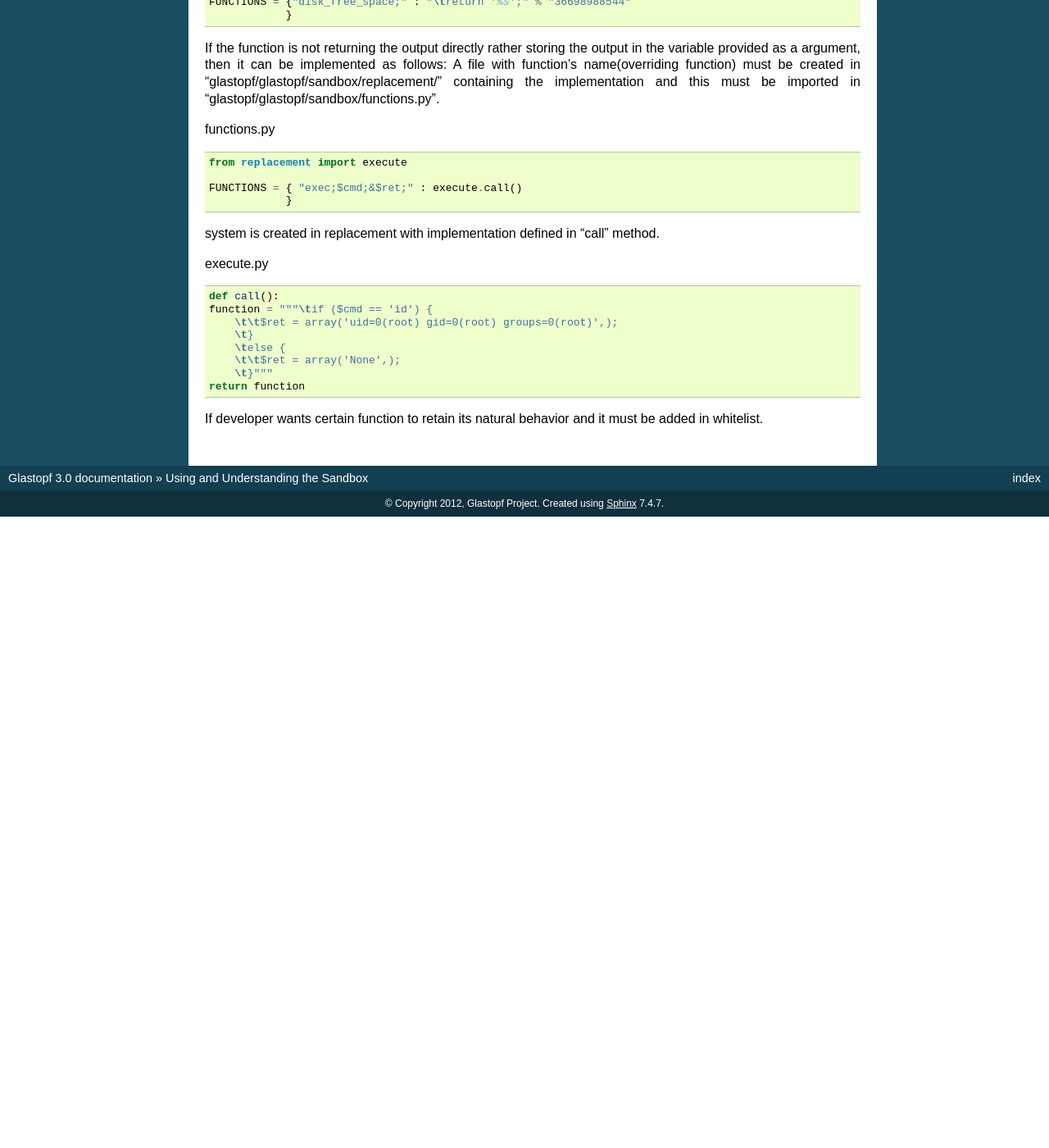
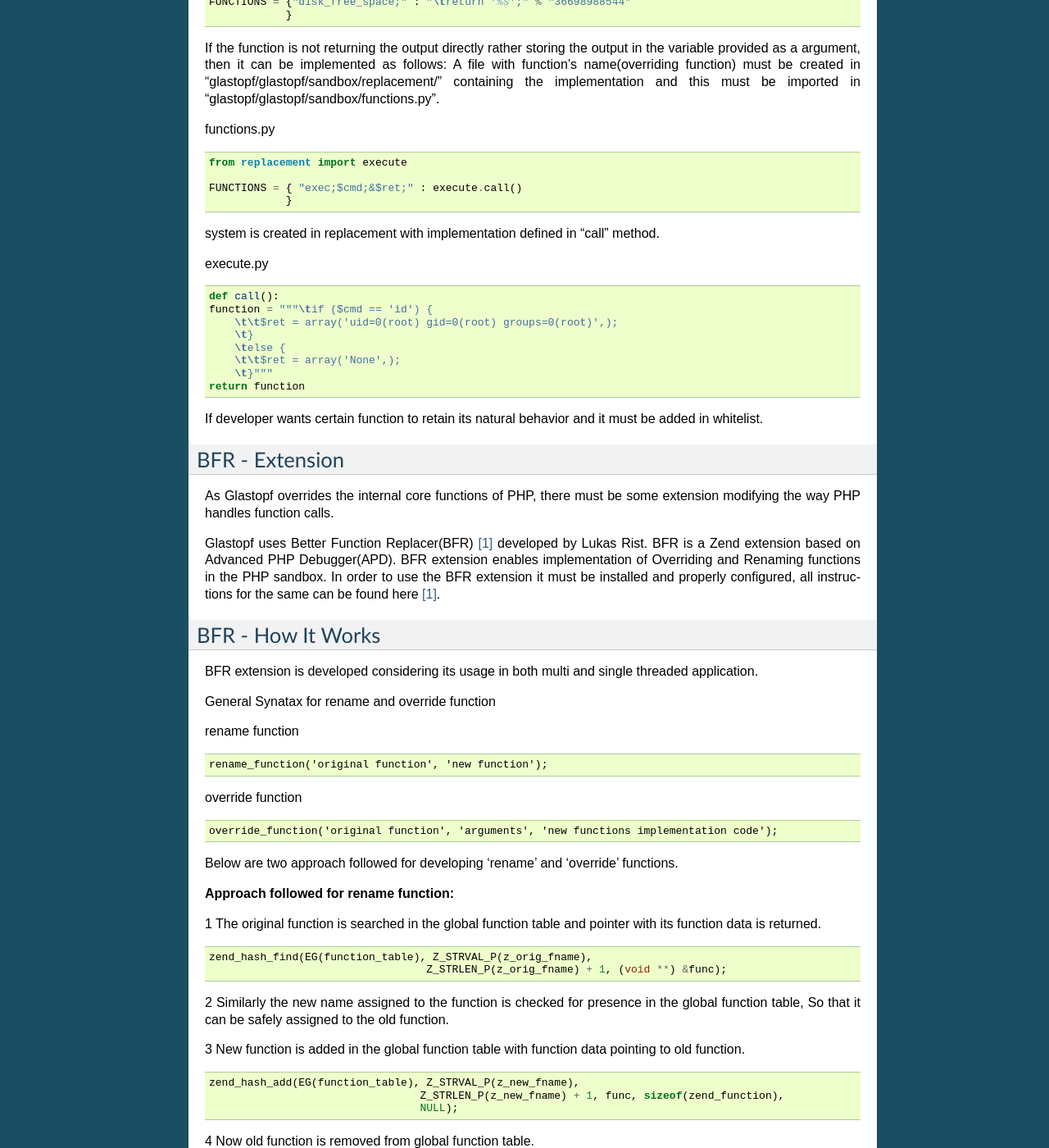
Before and after one commit to mushorg/glastopf, a Sphinx documentation site: the page built from docs/source/development/Sandbox.rst, in a window 1280 px wide and 1400 px high, scrolled down 908 px. Shown: the whole window at 82% size. Built offline with Sphinx 7.4.7, drawn with Linux system fonts in a browser that asks for light colours; formulas are drawn with MathJax 3; pages that are not in the unit, such as notebooks, are missing from menus; before the commit the page ends 1538 px from its top, so only the background shows below that; some of the changed text lies outside the part shown.

Commit message:
Update Sandbox.rst with BFR and its dissection

```diff
--- a/docs/source/development/Sandbox.rst
+++ b/docs/source/development/Sandbox.rst
@@ -68,3 +68,102 @@
     return function
 
 If developer wants certain function to retain its natural behavior and it must be added in whitelist.
+
+BFR - Extension
+---------
+
+As Glastopf overrides the internal core functions of PHP, there must be some extension modifying the way PHP handles
+function calls.
+
+Glastopf uses Better Function Replacer(BFR) `[1] <https://github.com/glastopf/BFR>`_ developed by Lukas Rist. BFR is a Zend extension based on Advanced PHP Debugger(APD).
+BFR extension enables implementation of Overriding and Renaming functions in the PHP sandbox. In order to use the BFR
+extension it must be installed and properly configured, all instructions for the same can be found here `[1] <https://github.com/glastopf/BFR>`_.
+
+BFR - How It Works
+------------------
+
+BFR extension is developed considering its usage in both multi and single threaded application.
+
+General Synatax for rename and override function
+
+rename function
+
+.. code-block:: php
+
+	rename_function('original function', 'new function');
+
+override function
+
+.. code-block:: php
+
+	override_function('original function', 'arguments', 'new functions implementation code');
+
+
+Below are two approach followed for developing 'rename' and 'override' functions.
+
+**Approach followed for rename function:**
+
+1 The original function is searched in the global function table and pointer with its function data is returned.
+
+.. code-block:: c
+
+	zend_hash_find(EG(function_table), Z_STRVAL_P(z_orig_fname),
+					  Z_STRLEN_P(z_orig_fname) + 1, (void **) &func);
+
+2 Similarly the new name assigned to the function is checked for presence in the global function table, So that it can be safely assigned to the old function.
+
+3 New function is added in the global function table with function data pointing to old function.
+
+.. code-block:: c
+
+	zend_hash_add(EG(function_table), Z_STRVAL_P(z_new_fname),
+					 Z_STRLEN_P(z_new_fname) + 1, func, sizeof(zend_function),
+					 NULL);
+
+4 Now old function is removed from global function table.
+
+.. code-block:: c
+
+	zend_hash_del(EG(function_table), Z_STRVAL_P(z_orig_fname),
+					 Z_STRLEN_P(z_orig_fname) + 1);
+
+Thus old function name is replaced by new function name with function data pointer of old function pointing to new function.
+
+**Approach followed for override function:**
+
+1 All parameters of the override function are obtained and a special function "__overridden__" is created with characteristics of new overridden function. "eval code" represents the "__overridden__" function. TEMP_OVRD_FUNC_NAME represents __overridden__  function.
+
+.. code-block:: c
+
+	sprintf(eval_code, "function " TEMP_OVRD_FUNC_NAME "(%s){%s}",
+			Z_STRVAL_P(z_function_args), Z_STRVAL_P(z_function_code));
+
+2 __overridden__ function is executed so that global function table updates itself with new __overridden__ function.
+
+.. code-block:: c
+
+	zend_eval_string(eval_code, NULL, eval_name TSRMLS_CC);
+
+3 If everything goes well, the new __overridden__ function is searched in the global function table and its function data pointer is reserved.
+
+.. code-block:: c
+
+	zend_hash_find(EG(function_table), TEMP_OVRD_FUNC_NAME,
+						   sizeof(TEMP_OVRD_FUNC_NAME), (void **) &func);
+
+4 Now original function is added back to global function table with its function data pointer pointing to that of __overridden__ functions'.
+
+.. code-block:: c
+
+	zend_hash_add(EG(function_table), Z_STRVAL_P(z_function_name),
+						 Z_STRLEN_P(z_function_name) + 1, func, sizeof(zend_function),
+						 NULL)
+
+Thus original function's implementation is replaced with new overriding implementation.
+
+Note: Still __overridden__ is present in global function table.
+
+
+References
+----------
+1. https://github.com/glastopf/BFR
```
